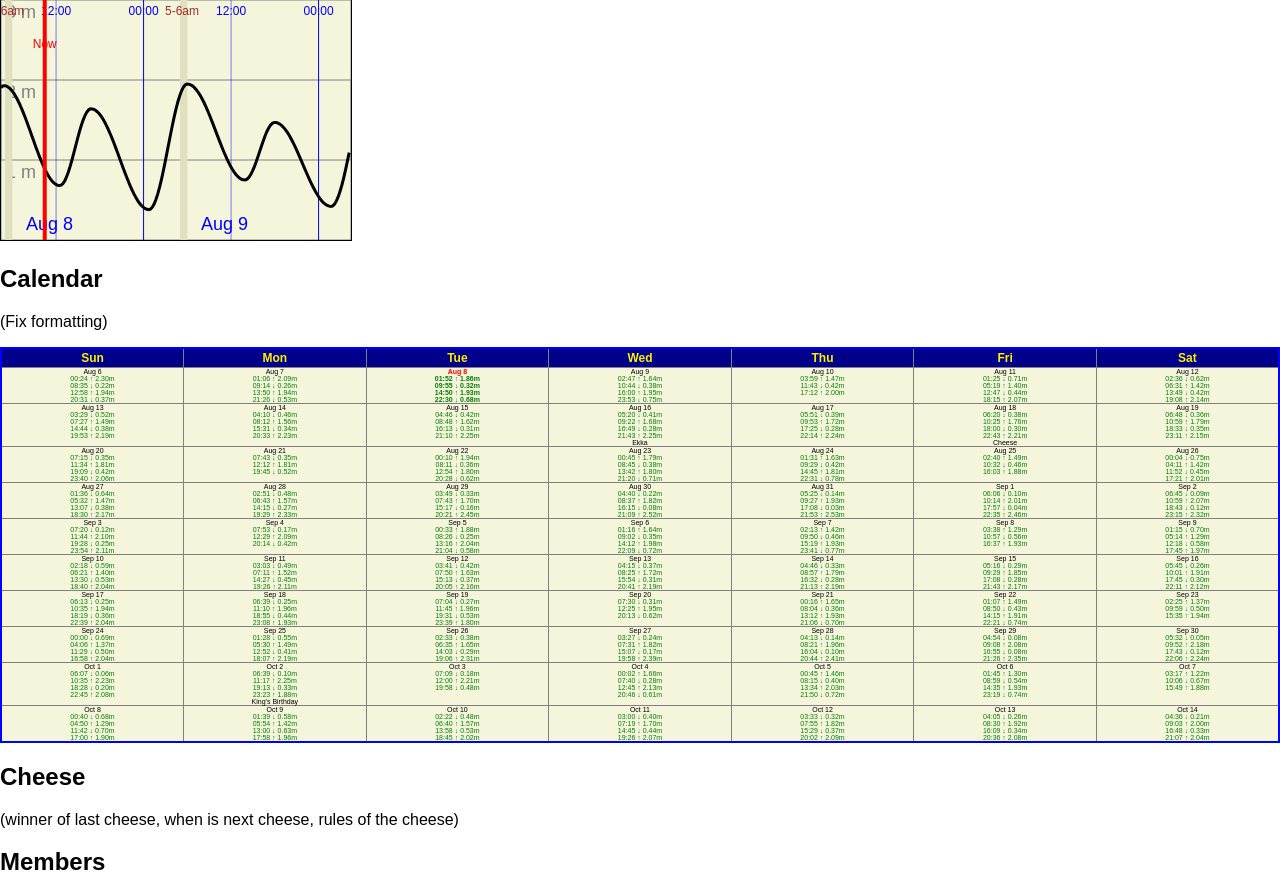
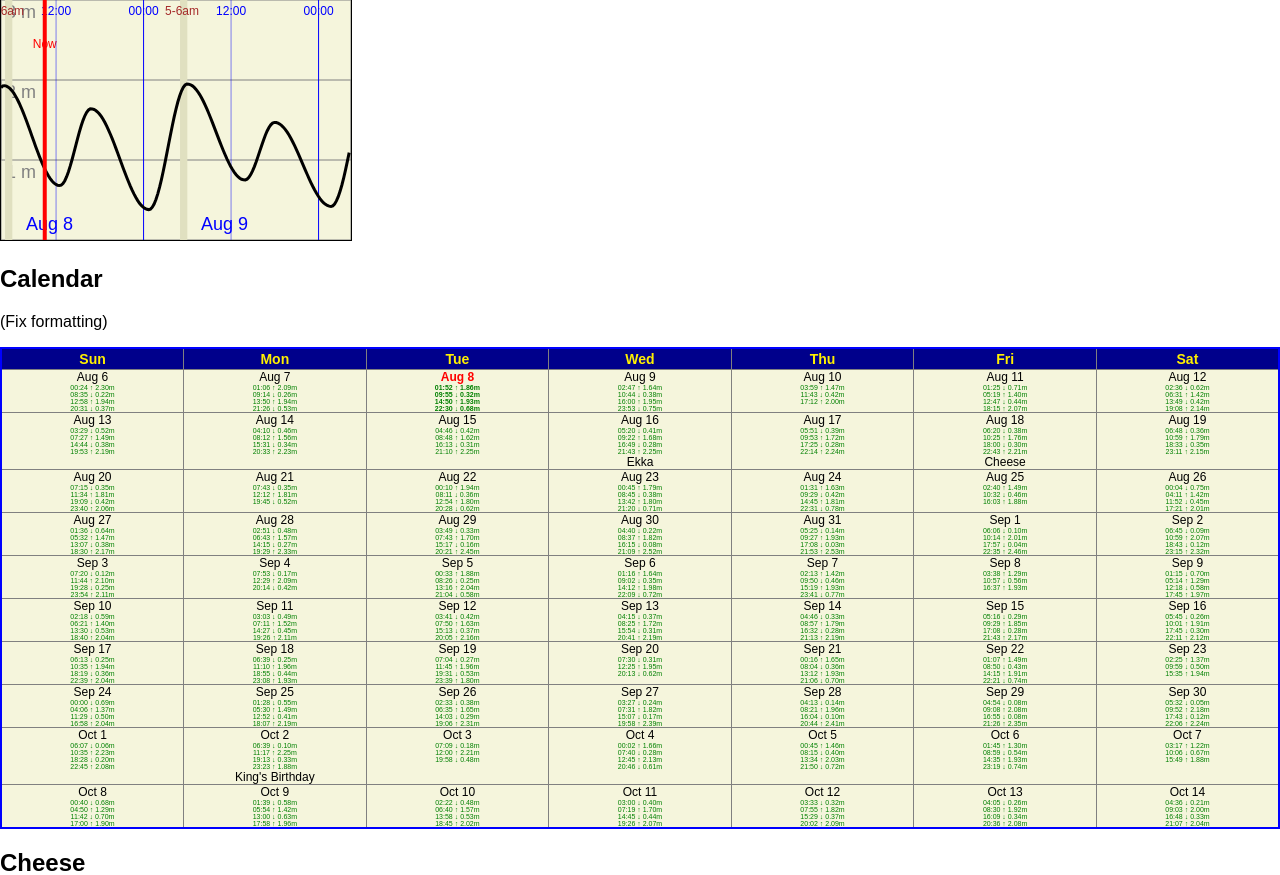
Before and after one commit to dpmatsalla/westendspearers, a PHP site: page / in a window 1280 px wide. Shown: the part 757-1632 px from the top of the page. Run offline with PHP 8.4, Linux system fonts and the light colour scheme; some libraries are stand-ins or nearby versions.

Commit message:
Update styles.css

```diff
--- a/styles.css
+++ b/styles.css
@@ -47,13 +47,13 @@ td {
 }
 .calendar th {
   border: 1px solid gray;
-  font-size: 12px;
+  font-size: 14px;
   text-align: center;
   padding: 2px;
 }
 .calendar td {
   border: 1px solid gray;
-  font-size: 7px;
+  font-size: 12px;
   vertical-align: top;
   text-align: center;
   padding: 0px;
```
